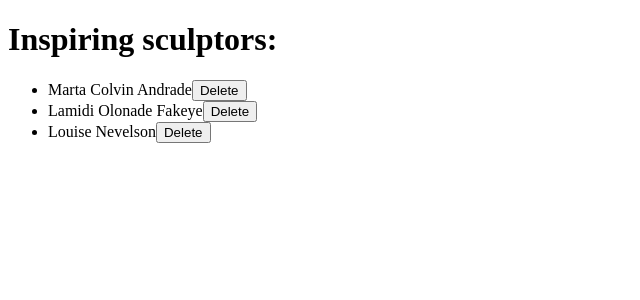
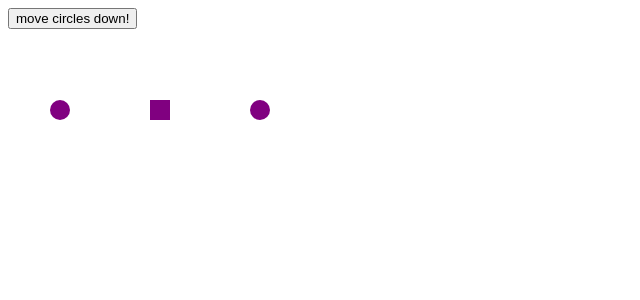
Before and after one commit to hayetmnasrighabri/reactjs, a React (Create React App) app: page / in a window 1280 px wide. Shown: the top 300 px of the page, without its empty margins (0-640 px from the left). Built offline with nearby package versions, Linux system fonts and the light colour scheme.

Commit message:
Transformer un tableau

```diff
--- a/src/App.js
+++ b/src/App.js
@@ -1,24 +1,49 @@
-import { useState } from "react";
-let initialArtists = [
-  { id: 0, name: 'Marta Colvin Andrade' },
-  { id: 1, name: 'Lamidi Olonade Fakeye'},
-  { id: 2, name: 'Louise Nevelson'},
-];
+import { useState } from "react"
 
-export default function List(){
-  const [artists, setArtists]=useState(initialArtists)
+let initialShapes=[
+  {id: 0,  type:'circle', x:50, y:100},
+  { id: 1, type: 'square', x: 150, y: 100 },
+  { id: 2, type: 'circle', x: 250, y: 100 },
+]
 
+export default function ShapeEditor(){
+  const [shapes, setShapes]=useState(initialShapes)
+ const handleClick=()=>{
+  const nextShapes=shapes.map(shape=>{
+    if(shape.type==='square') {
+      return shape
+    } else {
+      return {
+        ...shape,
+        y:shape.y+50
+      }
+    }
+    }
+  )
+  setShapes(nextShapes)
+ }
   return (
     <>
-    <h1>Inspiring sculptors:</h1>
-    <ul>
-      {artists.map(artist=>(
-        <li key={artist.id}>{artist.name}{''}
-        <button onClick={()=>{
-          setArtists(artists.filter(a=>a.id!==artist.id))}}>Delete</button>
-        </li>
-      ))}
-    </ul>
+    <button onClick={handleClick}>
+      move circles down!
+    </button>
+    {shapes.map(shape=> (
+      <div key={shape.id}
+      style={{
+        background: 'purple',
+          position: 'absolute',
+          left: shape.x,
+          top: shape.y,
+          borderRadius:
+            shape.type === 'circle'
+              ? '50%' : '',
+          width: 20,
+          height: 20,
+      }}
+      >
+
+      </div>
+    ))}
     </>
   )
 }
```
